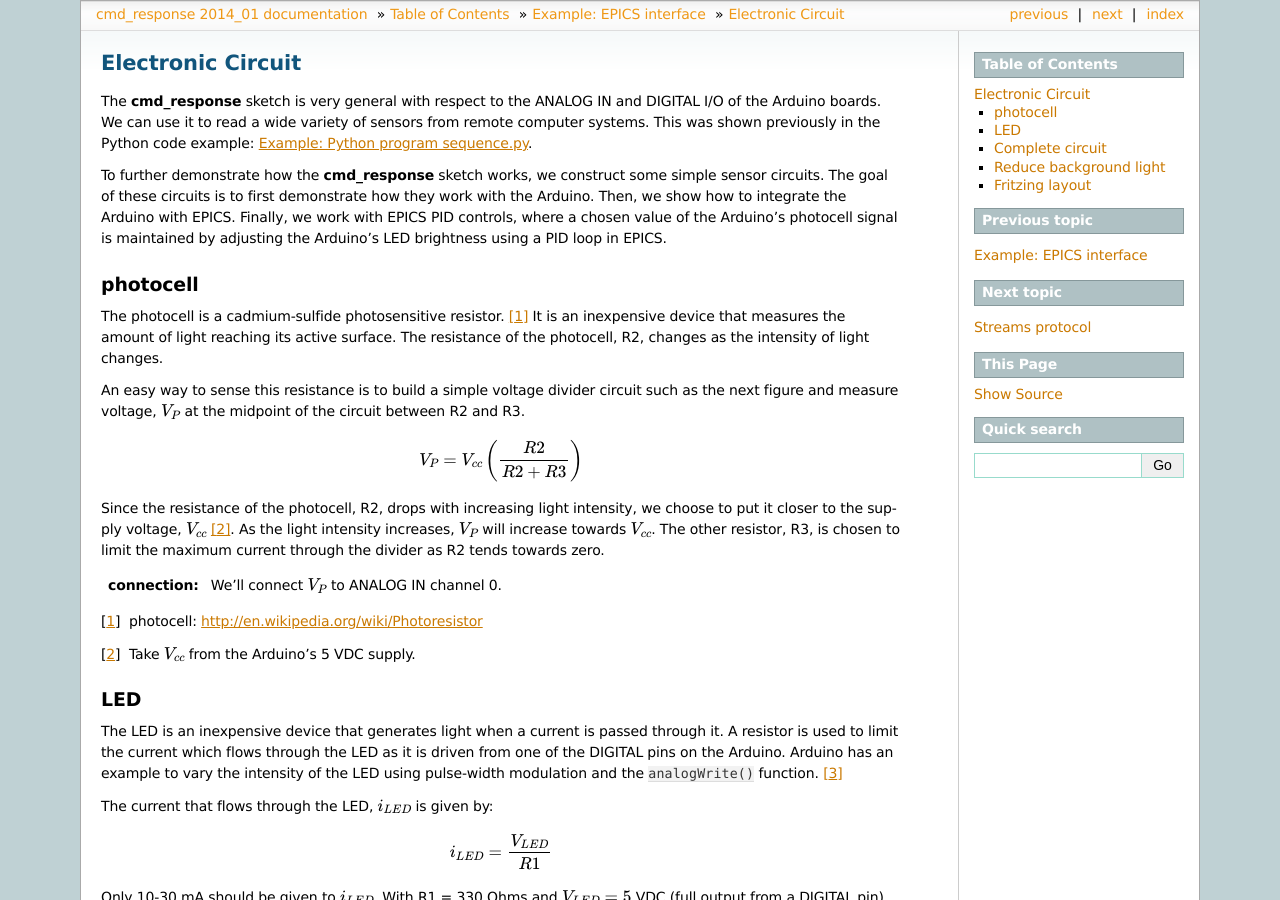
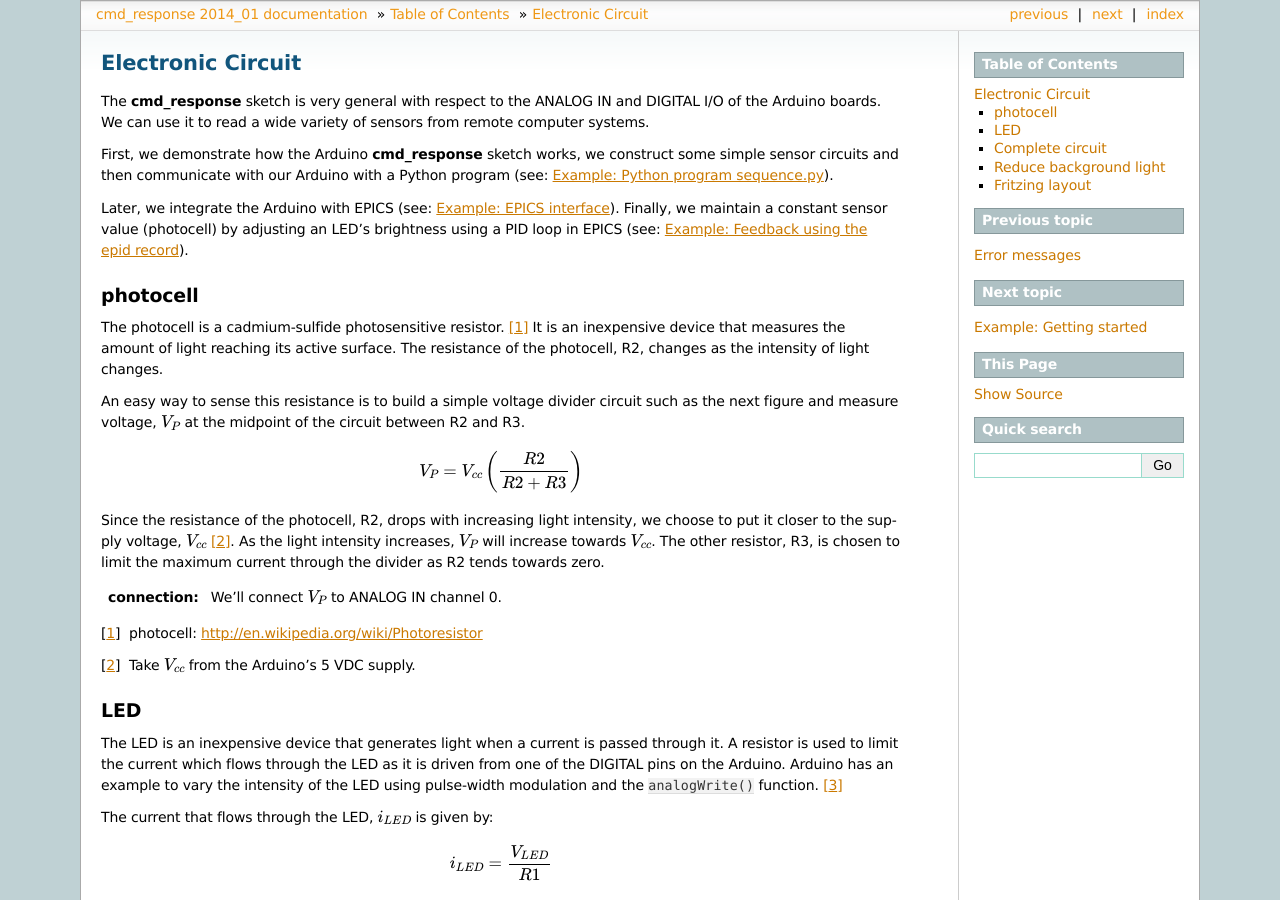
Before and after one commit to prjemian/cmd_response, a Sphinx documentation site: the page built from doc/source/circuit/index.rst, in a window 1280 px wide and 900 px high. Built offline with Sphinx 7.4.7, drawn with Linux system fonts in a browser that asks for light colours; some of the changed text lies outside the part shown.

Commit message:
smoother flow
git-svn-id: http://svn.jemian.org/svn/regitte/arduino/cmd_response@2055 4ca16b70-4e1b-0410-88e2-31485261bf7f

```diff
--- a/doc/source/epics/circuit.rst
+++ b/doc/source/circuit/index.rst
@@ -2,26 +2,28 @@
 
 .. _epid_circuit:
 
-=================================================
+==================
 Electronic Circuit
-=================================================
+==================
 
 The **cmd_response** sketch is very general with respect
 to the ANALOG IN and DIGITAL I/O of the Arduino boards.
 We can use it to read a wide variety of sensors from
-remote computer systems.  This was shown previously in the
-Python code example: :ref:`python_sequence`.
+remote computer systems.
 
-To further demonstrate how the **cmd_response** sketch works, we construct
-some simple sensor circuits.  The goal of these circuits is to
-first demonstrate how they work with the Arduino.
-Then, we show how to integrate the Arduino with EPICS.
-Finally, we work with EPICS PID controls, where a chosen value of the
-Arduino's photocell signal is maintained by adjusting
-the Arduino's LED brightness using a PID loop in EPICS.
+First, we demonstrate how the Arduino **cmd_response**
+sketch works, we construct some simple sensor circuits
+and then communicate with our Arduino with a Python
+program (see: :ref:`python_sequence`).
+
+Later, we integrate the Arduino with EPICS (see: :ref:`epics`).
+Finally, we maintain a constant sensor value (photocell)
+by adjusting an LED's brightness using a PID loop in EPICS
+(see: :ref:`epid_example`).
+
 
 photocell
-----------
+---------
 
 The photocell is a cadmium-sulfide photosensitive resistor.  [#]_
 It is an inexpensive device that measures the amount of light
@@ -92,7 +94,7 @@ then :math:`i_{LED}=15` mA.
 .. [#] LED Fading: http://arduino.cc/en/Tutorial/Fade
 
 Complete circuit
---------------------
+----------------
 
 .. _fig.epid_schematic:
 
@@ -115,7 +117,7 @@ Complete circuit
     (:download:`LED_sensor_bb.png`)
 
 Reduce background light
-------------------------
+-----------------------
 
 .. couple of photos of the circuit here
 
@@ -129,7 +131,7 @@ Reduce background light
 
 
 Fritzing layout
-----------------
+---------------
 
 The circuit was layed out using the Fritzing software
 (http://fritzing.org).
--- a/doc/source/contents.rst
+++ b/doc/source/contents.rst
@@ -13,6 +13,7 @@ Table of Contents
    theory
    commands
    errors
+   circuit/index
    basic_example
    python/sequence
    epics/index
```
Also changed, not shown: doc/source/commands.rst (+23 -23 lines), doc/source/epics/epid.rst (+7 -5 lines), doc/source/epics/index.rst (+3 -4 lines), doc/source/circuit/LED_sensor_bb.png (renamed from doc/source/epics/LED_sensor_bb.png), doc/source/circuit/LED_sensor_schem.png (renamed from doc/source/epics/LED_sensor_schem.png), doc/source/circuit/circuit-bare.jpg (added), doc/source/circuit/circuit-chrouded.jpg (added), doc/source/circuit/shroud.jpg (added), 3 other files.
